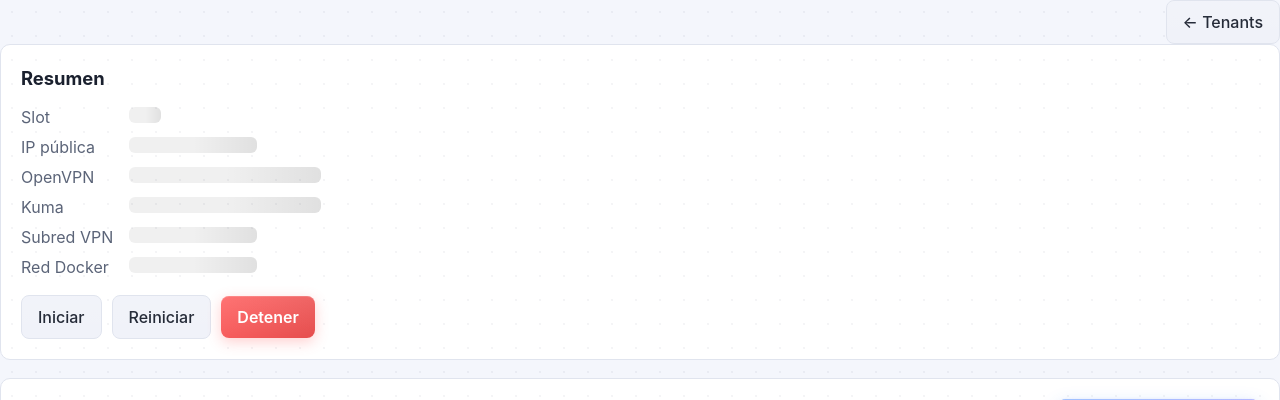
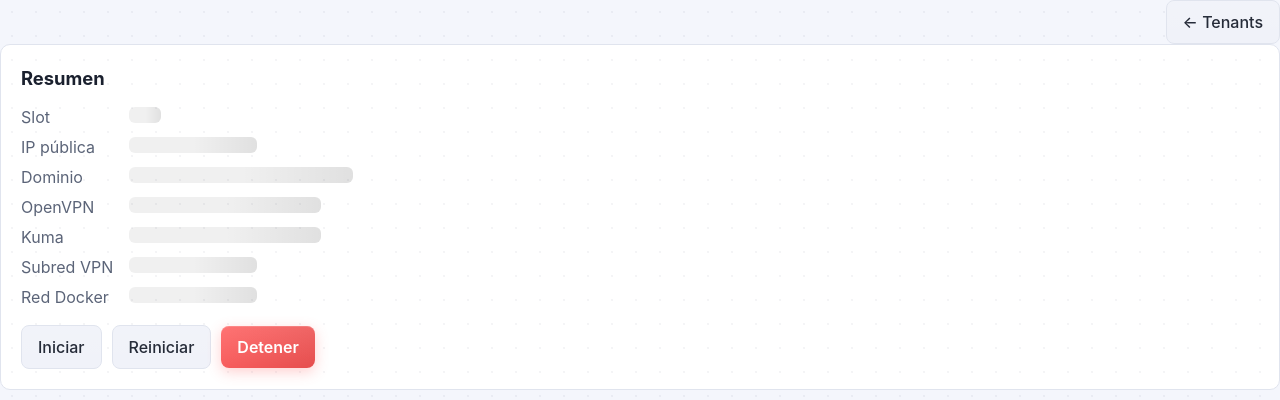
Before and after one commit to mtandazo35/monitor-maat-pro, a FastAPI app: template web/app/templates/tenant.html in a window 1280 px wide. Shown: the top 400 px of the page. Run offline with FastAPI, Linux system fonts and the light colour scheme; the template is opened without the code that fills it, so the values that code supplies are empty; parts of the project's set-up code (start-up, migrations or seed data) failed here and were passed over; some libraries are stand-ins or nearby versions.

Commit message:
feat(tenant detail): mostrar dominio asignado al cliente en Resumen
Agregada fila 'Dominio' en el card Resumen de /tenants/{name}:
- Si tenant_domain configurado en /settings/network: muestra
  '<tenant>.<base_domain>' como link clickeable que abre el Kuma
- Si no: '— sin dominio configurado' + link a /settings/network para
  configurarlo

API /api/tenants/{name} ahora devuelve tenant.domain (ya estaba en
/api/tenants para la lista). El template lee tenant.domain y tenant.kuma_url.

Skeleton del loading state actualizado para incluir el placeholder de
Dominio (14em min-width) entre IP publica y OpenVPN.

```diff
--- a/web/app/main.py
+++ b/web/app/main.py
@@ -485,6 +485,7 @@ def api_tenant_detail(name: str, user: dict = Depends(current_user)):
     tenant["ovpn_status"] = svc.container_status(f"openvpn-{tenant['name']}")
     tenant["kuma_status"] = svc.container_status(f"kuma-{tenant['name']}")
     tenant["kuma_url"] = svc.kuma_url(tenant)
+    tenant["domain"] = svc.tenant_domain(tenant)
     return JSONResponse(
         {"tenant": tenant, "users": users_list},
         headers={"Cache-Control": "no-store"},
--- a/web/app/templates/tenant.html
+++ b/web/app/templates/tenant.html
@@ -18,6 +18,7 @@
       <dt v-if="role === 'admin'">Empresa</dt><dd v-if="role === 'admin'"><span class="sk-inline" style="min-width:8em"></span></dd>
       <dt>Slot</dt><dd><span class="sk-inline" style="min-width:2em"></span></dd>
       <dt>IP pública</dt><dd><span class="sk-inline" style="min-width:8em"></span></dd>
+      <dt>Dominio</dt><dd><span class="sk-inline" style="min-width:14em"></span></dd>
       <dt>OpenVPN</dt><dd><span class="sk-inline" style="min-width:12em"></span></dd>
       <dt>Kuma</dt><dd><span class="sk-inline" style="min-width:12em"></span></dd>
       <dt>Subred VPN</dt><dd><span class="sk-inline" style="min-width:8em"></span></dd>
@@ -33,6 +34,18 @@
       </template>
       <dt>Slot</dt><dd v-text="tenant.slot"></dd>
       <dt>IP pública</dt><dd><code v-text="tenant.public_ip"></code></dd>
+      <dt>Dominio</dt>
+      <dd>
+        <template v-if="tenant.domain">
+          <a :href="tenant.kuma_url" target="_blank" rel="noopener">
+            <strong v-text="tenant.domain"></strong> ↗
+          </a>
+        </template>
+        <template v-else>
+          <span class="muted">— sin dominio configurado</span>
+          <div class="muted small">Asigná un dominio raíz en <a href="/settings/network">Red y dominios</a> para que cada tenant tenga su subdominio.</div>
+        </template>
+      </dd>
       <dt>OpenVPN</dt>
       <dd>
         <code v-text="tenant.public_ip + ':' + tenant.vpn_port + '/tcp'"></code>
```
